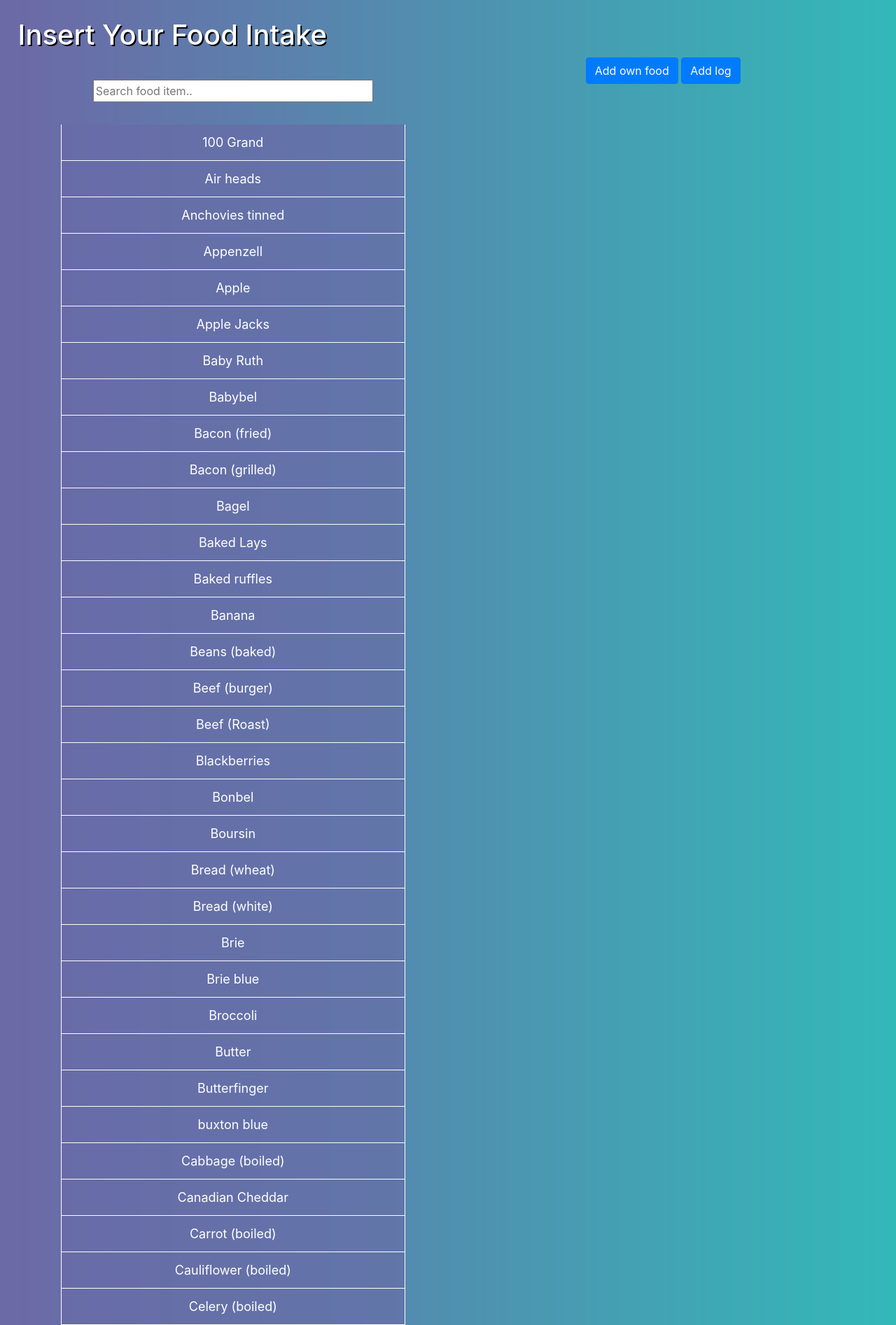
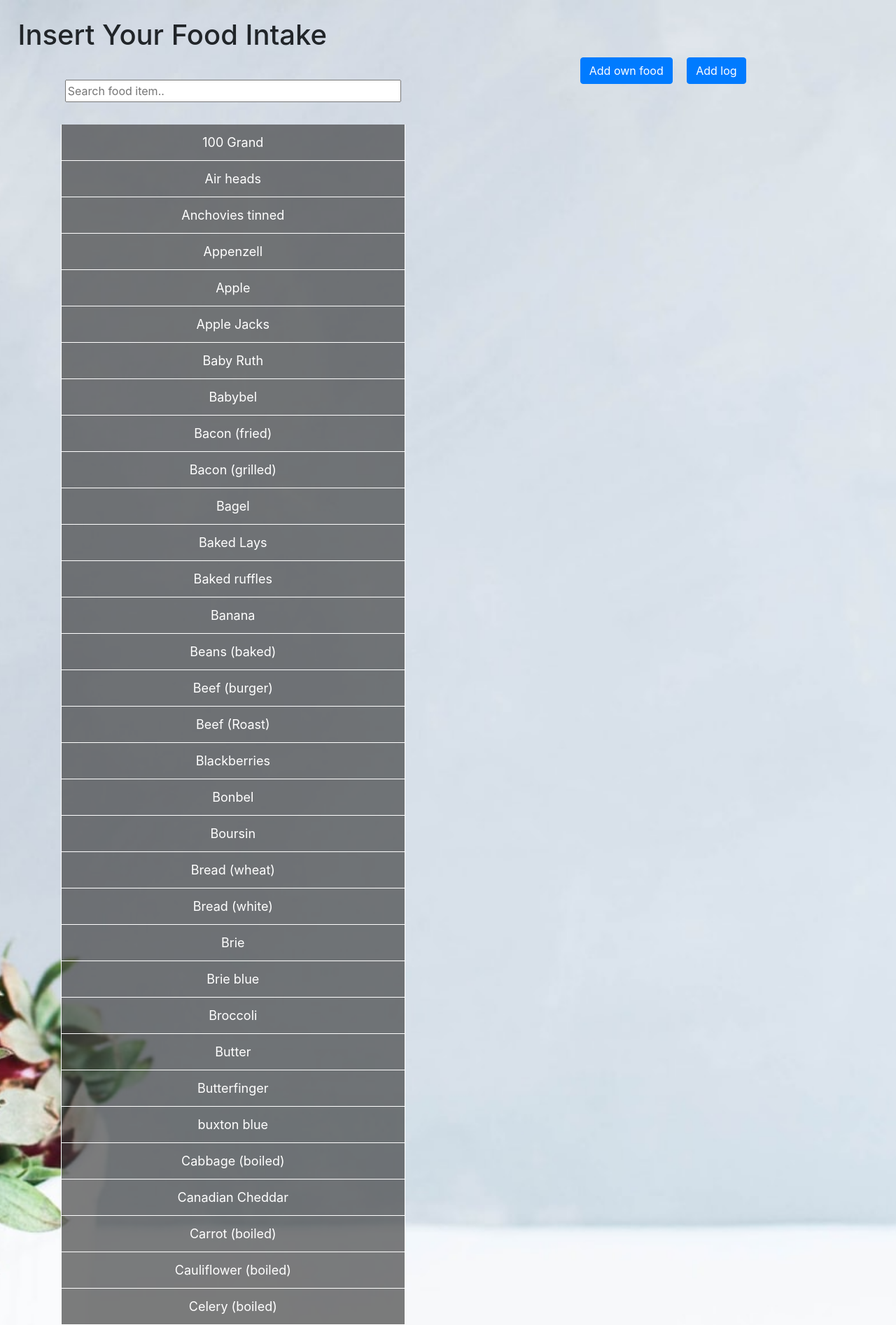
Before and after one commit to 1234momo/Lyfestyle, a PHP site: page /pages/addFood.php in a window 1280 px wide. Shown: the top 1894 px of the page at 70% size. Run offline with PHP 8.4, Linux system fonts and the light colour scheme; the visitor is signed in with stand-in values (Sample User, id 1).

Commit message:
changed UI of insert food page and resolved ' error

```diff
--- a/RetrieveFoodDB.js
+++ b/RetrieveFoodDB.js
@@ -85,7 +85,7 @@
             let liItem = document.createElement("li");
             let aElem = document.createElement("a");
 
-            liItem.setAttribute('class', 'noResults');
+            aElem.setAttribute('style', 'color:black');
 
             aElem.appendChild(msg);
             liItem.appendChild(aElem);
@@ -97,7 +97,7 @@
 
 // Adds a form entry
 function addItem(itemNum, itemName) {
-    let resultsArea = document.getElementById('eatenForm');
+    let resultsArea = document.getElementById('results-container');
     createForm(itemName, resultsArea, itemNum);
 
     itemsChosen.push(itemName);
@@ -158,7 +158,7 @@
     // Name input, but disabled because the name is from json file
     let labelElem = document.createElement("input");
     labelElem.setAttribute('name', `item${numOfItemsChosen}`);
-    labelElem.setAttribute('class', 'form-control mr-3');
+    labelElem.setAttribute('class', 'form-control mr-3 mb-3 shadow');
     labelElem.setAttribute('id', `item${numOfItemsChosen}nameInput`);
     labelElem.setAttribute('type', 'text');
     labelElem.setAttribute('placeholder', 'Food name');
@@ -171,7 +171,7 @@
     inputOZElement.setAttribute('type', 'number');
     inputOZElement.setAttribute('name', `item${numOfItemsChosen}weight`);
     inputOZElement.setAttribute('id', `item${numOfItemsChosen}weightInput`);
-    inputOZElement.setAttribute('class', 'form-control mr-3');
+    inputOZElement.setAttribute('class', 'form-control mr-3 mb-3 shadow');
     inputOZElement.setAttribute('placeholder', 'Weight eaten in oz');
     inputOZElement.setAttribute('step', '0.01');
     inputOZElement.setAttribute('min', '0');
@@ -184,7 +184,7 @@
     let breakfastElem = document.createElement("option");
     let lunchElem = document.createElement("option");
     let dinnerElem = document.createElement("option");
-    dayEatenElem.setAttribute('class', 'form-control mr-3');
+    dayEatenElem.setAttribute('class', 'form-control mr-3 mb-3 shadow');
     breakfastElem.innerHTML = "Breakfast";
     lunchElem.innerHTML = "Lunch";
     dinnerElem.innerHTML = "Dinner";
@@ -195,7 +195,7 @@
     // Remove (X) button
     let removeEntry = document.createElement("button");
     removeEntry.setAttribute('id', `remove${numOfItemsChosen}Entry`);
-    removeEntry.setAttribute('class', 'btn btn-light');
+    removeEntry.setAttribute('class', 'btn btn-danger mb-3 shadow');
     removeEntry.setAttribute('type', 'button');
     removeEntry.innerHTML = "X";
 
@@ -227,13 +227,13 @@
 
 // Creates the components of a form entry based off of user input
 function addCustomItem() {
-    let resultsArea = document.getElementById('eatenForm');
+    let resultsArea = document.getElementById('results-container');
 
     // Name input, which can be edited
     let foodItemElem = document.createElement("input");
     foodItemElem.setAttribute('type', 'text');
     foodItemElem.setAttribute('name', `item${numOfCustomItems}customName`);
-    foodItemElem.setAttribute('class', 'form-control mr-3');
+    foodItemElem.setAttribute('class', 'form-control mr-3 mb-3 shadow');
     foodItemElem.setAttribute('id', `item${numOfCustomItems}customName`);
     foodItemElem.setAttribute('placeholder', 'Food name');
     foodItemElem.required = true;
@@ -243,7 +243,7 @@
     caloriesElement.setAttribute('type', 'number');
     caloriesElement.setAttribute('name', `item${numOfCustomItems}calories`);
     caloriesElement.setAttribute('id', `item${numOfCustomItems}calories`);
-    caloriesElement.setAttribute('class','form-control mr-3');
+    caloriesElement.setAttribute('class','form-control mr-3 mb-3 shadow');
     caloriesElement.setAttribute('placeholder', 'Calories eaten')
     caloriesElement.setAttribute('step', '0.01');
     caloriesElement.setAttribute('min', '0.01');
@@ -256,7 +256,7 @@
     let breakfastElem = document.createElement("option");
     let lunchElem = document.createElement("option");
     let dinnerElem = document.createElement("option");
-    dayEatenElem.setAttribute('class', 'form-control mr-3');
+    dayEatenElem.setAttribute('class', 'form-control mr-3 mb-3 shadow');
     breakfastElem.innerHTML = "Breakfast";
     lunchElem.innerHTML = "Lunch";
     dinnerElem.innerHTML = "Dinner";
@@ -267,7 +267,7 @@
     // Remove (X) button
     let removeEntry = document.createElement("button");
     removeEntry.setAttribute('id', `remove${numOfCustomItems}customEntry`);
-    removeEntry.setAttribute('class', 'btn btn-light');
+    removeEntry.setAttribute('class', 'btn btn-outline-danger mb-3 shadow');
     removeEntry.setAttribute('type', 'button');
     removeEntry.innerHTML = "X";
 
--- /dev/null
+++ b/assets/css/addFood.css
@@ -0,0 +1,102 @@
+body {
+    background: url(../images/vanesa-conunaese-JXow53j6AtE-unsplash.jpg);
+    background-repeat: no-repeat;
+    background-position: center;
+    background-size: cover;
+    color: white;
+    font-family: sans-serif;
+    padding: 2%;
+  }
+
+ul {
+    /* Remove default list styling */
+    list-style-type: none;
+    padding: 0;
+    margin: 0;
+    color: white;
+  }
+
+  #search-area {
+    align-content: center;
+  }
+
+  ul li a {
+    border: 1px solid white; /* Add a border to all links */
+    margin-top: -1px; /* Prevent double borders */
+    padding: 12px; /* Add some padding */
+    text-decoration: none; /* Remove default text underline */
+    font-size: 18px; /* Increase the font-size */
+    display: block; /* Make it into a block element to fill the whole list */
+    text-align: center;
+    background-color: rgba(58, 58, 58, 0.658);
+  }
+
+  ul li:hover {
+    background-color:#9da1ac;
+  }
+
+  #search-list {
+    margin-top: 2em;
+    margin-bottom: 2em;
+    max-height: 70%; /* 1.5 x 3 */
+    overflow-y: auto;
+    width: 80%;
+  }
+
+  #keyword, #search-list {
+    display: block;
+    margin-right: auto;
+    margin-left: auto;
+  }
+
+  #keyword {
+    margin-top: 2em;
+  }
+
+  #keyword {
+    min-width: 30em;
+    min-height: 2em;
+  }
+
+  #search-foods, #search-exercises {
+    display: table;
+  }
+
+  #info-log-area {
+    float: left;
+  }
+
+  #search-container, #list-container {
+    width: 50%;
+    float: left;
+  }
+
+  #overall-container {
+    position: relative;
+    margin-right: auto;
+    margin-left: auto;
+  }
+
+  #list-container {
+    text-align: center;
+  }
+
+  ul li.noResults, ul li.noResults a {
+    pointer-events: none;
+    border: none;
+    background-color: transparent;
+  }
+
+  #eatenForm, #exerciseForm {
+    display: inline;
+  }
+
+  .div .select {
+    color: rgb(238, 229, 229);
+    width: 13.75em;
+  }
+
+  #results-container {
+    max-height: 75%;
+    overflow: auto;
+  }
--- a/assets/css/main.css
+++ b/assets/css/main.css
@@ -51,91 +51,3 @@
 .etc-login-form a {
   color: white;
 }
-
-ul {
-  /* Remove default list styling */
-  list-style-type: none;
-  padding: 0;
-  margin: 0;
-  color: white;
-}
-
-#search-area {
-  align-content: center;
-}
-
-ul li a {
-  border: 1px solid white; /* Add a border to all links */
-  margin-top: -1px; /* Prevent double borders */
-  padding: 12px; /* Add some padding */
-  text-decoration: none; /* Remove default text underline */
-  font-size: 18px; /* Increase the font-size */
-  display: block; /* Make it into a block element to fill the whole list */
-  text-align: center;
-  background-color: rgba(106, 107, 167, 0.658);
-}
-
-ul li:hover {
-  background-color: rgb(57, 204, 209);
-}
-
-#search-list {
-  margin-top: 2em;
-  margin-bottom: 2em;
-  max-height: 70%; /* 1.5 x 3 */
-  overflow-y: auto;
-  width: 80%;
-}
-
-#keyword, #search-list {
-  display: block;
-  margin-right: auto;
-  margin-left: auto;
-}
-
-#keyword {
-  margin-top: 2em;
-}
-
-#keyword {
-  min-width: 25em;
-  min-height: 2em;
-}
-
-#search-foods, #search-exercises {
-  display: table;
-}
-
-#info-log-area {
-  float: left;
-}
-
-#search-container, #list-container {
-  width: 50%;
-  float: left;
-}
-
-#overall-container {
-  position: relative;
-  margin-right: auto;
-  margin-left: auto;
-}
-
-#list-container {
-  text-align: center;
-}
-
-ul li.noResults, ul li.noResults a {
-  pointer-events: none;
-  border: none;
-  background-color: transparent;
-}
-
-#eatenForm, #exerciseForm {
-  display: inline;
-}
-
-.div .select {
-  color: grey;
-  width: 13.75em;
-}
--- a/pages/addFood.php
+++ b/pages/addFood.php
@@ -36,19 +36,15 @@
                 }
             }
 
-            $query = "";
+            $elements = implode(",", $elements);
 
-            // If a duplicate exists, update the entire data
-            if ($duplicate == true) {
-                $infoStr = implode(",", $elements);
-                $query = "UPDATE food set {$itemDayEaten}='{$infoStr}' where email='{$email}'";
+            // If a duplicate doesn't exist, append elements with the item name and weight
+            if ($duplicate != true) {
+                $elements .= $itemName . "," . $itemWeight . ",";
             }
 
-            // If a duplicate doesn't exist, append food item entered into data
-            else {
-                $infoStr = $itemName . "," . $itemWeight . ",";
-                $query = "UPDATE food set {$itemDayEaten}=concat({$itemDayEaten},'{$infoStr}') where email='{$email}'";
-            }
+            $elements = sanitizeMySQL($connection, $elements);
+            $query = "UPDATE food SET $itemDayEaten=\"{$elements}\" WHERE email='{$email}'";
 
             // Update database
             $stmt = $connection->prepare($query);
@@ -112,19 +108,15 @@
                 }
             }
 
-            $query = "";
+            $elements = implode(",", $elements);
 
-            // If a duplicate exists, update the entire data
-            if ($duplicate == true) {
-                $infoStr = implode(",", $elements);
-                $query = "UPDATE food set {$dayEaten}_custom='{$infoStr}' where email='{$email}'";
+            // If a duplicate doesn't exist, append elements with the item name and weight
+            if (!$duplicate) {
+                $elements .= "$name,$calories,";
             }
 
-            // If a duplicate doesn't exist, append food item entered into data
-            else {
-                $infoStr = $name . "," . $calories . ",";
-                $query = "UPDATE food set {$dayEaten}_custom=concat({$dayEaten}_custom,'{$infoStr}') where email='{$email}'";
-            }
+            $elements = sanitizeMySQL($connection, $elements);
+            $query = "UPDATE food SET {$dayEaten}_custom=\"$elements\" WHERE email='{$email}'";
 
             // Update database
             $stmt = $connection->prepare($query);
@@ -206,7 +198,7 @@
 <html>
     <head>
         <title>Lyfestyle | Add Food</title>
-        <link rel="stylesheet" type="text/css", href="../assets/css/main.css">
+        <link rel="stylesheet" type="text/css", href="../assets/css/addFood.css">
         <link rel="icon" type="image/png" href="../assets/images/Lyfestyle_favicon.png">
         <link rel="stylesheet" href="https://stackpath.bootstrapcdn.com/bootstrap/4.3.1/css/bootstrap.min.css" integrity="sha384-ggOyR0iXCbMQv3Xipma34MD+dH/1fQ784/j6cY/iJTQUOhcWr7x9JvoRxT2MZw1T" crossorigin="anonymous">
         <script src="../RetrieveFoodDB.js"></script>
@@ -224,10 +216,11 @@
 
             </div>
             <div id="list-container">
-                <button id="addOwnFood-btn" class="btn btn-primary" onClick="addCustomItem()">Add own food</button>
+                <button id="addOwnFood-btn" class="btn btn-primary mr-3" onClick="addCustomItem()">Add own food</button>
 
                 <form id="eatenForm" class="form-inline" method="POST">
                     <button id="addLog-btn" class="btn btn-primary" type="submit" name="submit">Add log</button><br><br>
+                    <div id="results-container"></div>
                 </form>
             </div>
         </div>
```
Also changed, not shown: assets/images/vanesa-conunaese-JXow53j6AtE-unsplash.jpg (added).
